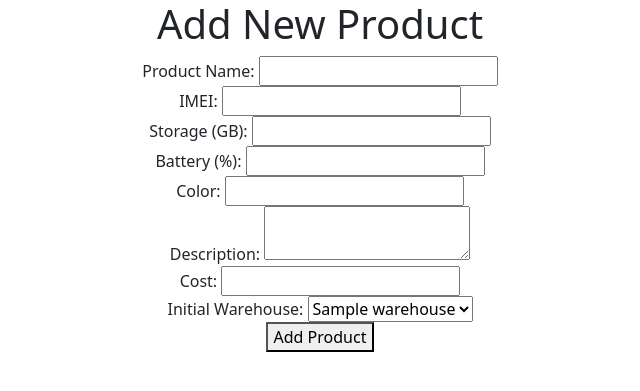
After one commit to jcdd1/Idroid, a Flask app: template src/templates/menu/add_product.html in a window 1280 px wide. The commit adds this page. Shown: the top 391 px of the page, without its empty margins (320-960 px from the left). Run offline with Flask 3, Linux system fonts and the light colour scheme; the template is opened without the code that fills it: most values are stand-ins (such as "Sample title", 1, 10 or a date in 2020); some libraries are stand-ins or nearby versions.

Commit message:
feature: add product

```diff
--- a/src/app.py
+++ b/src/app.py
@@ -8,12 +8,13 @@ from flask_login import LoginManager, login_user, logout_user, login_required
 from flask_wtf.csrf import CSRFProtect
 
 
+
 #Modelos
 from models.ModelLog import ModelLog
+from models.ModelWarehouse import ModelWarehouse
+from models.ModelProduct import ModelProduct
 
-from models.ModelProduct import ModelProduct
 # Entities
-
 from models.entities.users import User
 from models.entities.product import Products
 
@@ -77,6 +78,44 @@ def show_products():
         total_pages=total_pages
     )
 
+@app.route('/add_product', methods=['GET', 'POST'])
+def add_product():
+    if request.method == 'GET':
+        # Renderiza el formulario con los almacenes cargados desde la base de datos
+        warehouses = ModelWarehouse.get_all_warehouses(db)
+        return render_template('menu/add_product.html', warehouses=warehouses)
+
+    if request.method == 'POST':
+        # Valida si los datos han sido enviados
+        if not request.form:
+            flash("No data submitted!", "danger")
+            return redirect(url_for('menu/add_product'))
+
+        # Obtiene los datos del formulario
+        productname = request.form.get('productname')
+        imei = request.form.get('imei')
+        storage = request.form.get('storage', type=int)
+        battery = request.form.get('battery', type=int)
+        color = request.form.get('color')
+        description = request.form.get('description', "")
+        cost = request.form.get('cost', type=float)
+        warehouse_id = request.form.get('warehouse', type=int)
+
+        # Valida campos obligatorios
+        if not (productname and imei and storage and battery and color and cost and warehouse_id):
+            flash("All fields are required!", "danger")
+            return redirect(url_for('add_product'))
+
+        # Llama al modelo para agregar el producto con movimiento inicial
+        success = ModelProduct.add_product_with_initial_movement(
+            db, productname, imei, storage, battery, color, description, cost, warehouse_id
+        )
+        if success:
+            flash("Product added successfully!", "success")
+            return redirect(url_for('show_products'))
+        else:
+            flash("Error adding product. Please try again.", "danger")
+            return redirect(url_for('add_product'))
 
 
 
--- a/src/templates/menu.html
+++ b/src/templates/menu.html
@@ -16,6 +16,9 @@
             <span class="navbar-toggler-icon"></span>
         </button>
 
+        <a href="/products"><button class="button-26">Productos</button></a>
+        <a href="/add_product"><button class="button-26">Añadir producto</button></a>
+
         <!-- Contenido colapsable del navbar -->
         <div class="collapse navbar-collapse" id="navbarCollapse">
             <!-- Botón a la derecha -->
--- /dev/null
+++ b/src/templates/menu/add_product.html
@@ -0,0 +1,42 @@
+{% extends './menu.html' %}
+
+{% block body %}
+
+<body>
+    <h1>Add New Product</h1>
+
+    <form action="{{ url_for('add_product') }}" method="POST">
+        <input type="hidden" name="csrf_token" value="{{ csrf_token() }}">
+        <label for="productname">Product Name:</label>
+        <input type="text" id="productname" name="productname" required><br>
+
+        <label for="imei">IMEI:</label>
+        <input type="text" id="imei" name="imei" required><br>
+
+        <label for="storage">Storage (GB):</label>
+        <input type="number" id="storage" name="storage" required><br>
+
+        <label for="battery">Battery (%):</label>
+        <input type="number" id="battery" name="battery" required><br>
+
+        <label for="color">Color:</label>
+        <input type="text" id="color" name="color" required><br>
+
+        <label for="description">Description:</label>
+        <textarea id="description" name="description"></textarea><br>
+
+        <label for="cost">Cost:</label>
+        <input type="number" id="cost" name="cost" step="0.01" required><br>
+
+        <label for="warehouse">Initial Warehouse:</label>
+        <select id="warehouse" name="warehouse" required>
+            {% for warehouse in warehouses %}
+                <option value="{{ warehouse.warehouse_id }}">{{ warehouse.warehouse_name }}</option>
+            {% endfor %}
+        </select><br>
+
+        <button type="submit">Add Product</button>
+    </form>
+</body>
+</html>
+{% endblock %}
```
Also changed, not shown: src/models/ModelProduct.py (+36 -0 lines), src/models/ModelWarehouse.py (added, +10 -0 lines), src/models/entities/warehouse.py (added, +9 -0 lines), src/templates/menu/products.html (+14 -0 lines).
